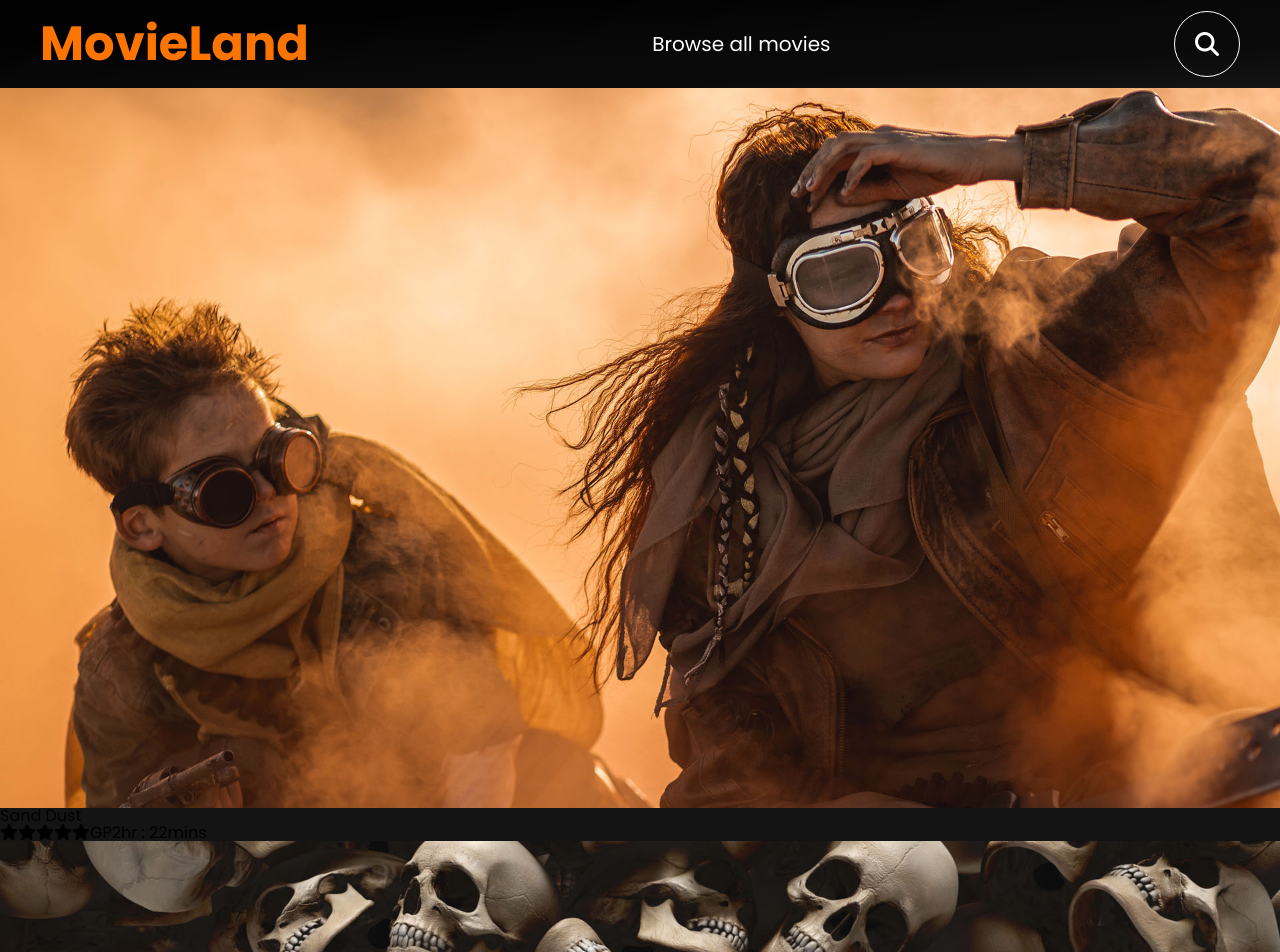
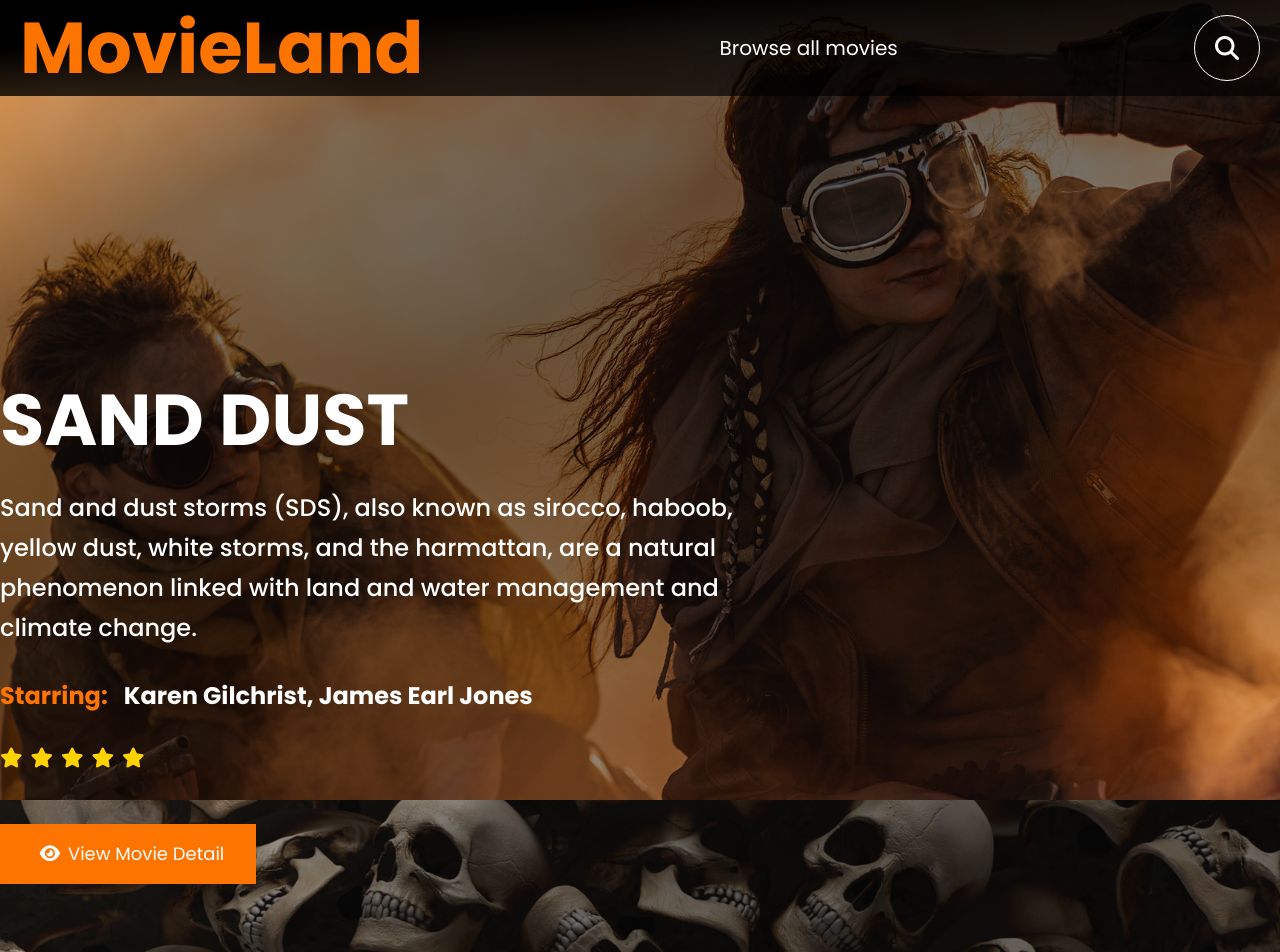
Before and after one commit to JordyBukondaTshibangu/MOVIELAND, a React (Create React App) app: page / in a window 1280 px wide. Shown: the top 952 px of the page. Built offline with nearby package versions, Linux system fonts and the light colour scheme.

Commit message:
style : enhance UI/UX for movie preview

```diff
--- a/src/App.css
+++ b/src/App.css
@@ -7,3 +7,14 @@ body
     font-style: normal;
     background-color: #141414;
   }
+
+.movie-preview-cover::after {
+  content: "";
+  position: absolute;
+  top: 0;
+  left: 0;
+  width: 100%;
+  height: 100vh;
+  z-index: 30;
+  background-image: linear-gradient(to right bottom, rgba(0,0,0,0), rgba(0,0,0,0.5), rgba(0,0,0,0.6), rgba(0,0,0,0.5),rgba(0,0,0,0.4), rgba(0,0,0,0));
+}
--- a/src/components/container/MovieHero.tsx
+++ b/src/components/container/MovieHero.tsx
@@ -7,7 +7,7 @@ type MovieProps = {
 };
 const MovieHero: React.FC<MovieProps> = ({ movies }) => {
   return (
-    <section>
+    <section className="relative w-full h-screen text-white">
       {movies.map((movie, index: number) => (
         <MoviePreview key={index} movie={movie} />
       ))}
--- a/src/components/regular/MoviePreview.tsx
+++ b/src/components/regular/MoviePreview.tsx
@@ -1,40 +1,40 @@
 import React from "react";
 import { IMovie } from "../../interfaces/movie";
+import { Link } from "react-router-dom";
 
-type MoviePreview = {
+type MoviePreviewProps = {
   movie: IMovie;
 };
-const MoviePreview: React.FC<MoviePreview> = ({
-  movie: {
-    id,
-    name,
-    rating,
-    time,
-    desc,
-    starring,
-    genres,
-    tags,
-    cover,
-    video,
-    date,
-  },
+const MoviePreview: React.FC<MoviePreviewProps> = ({
+  movie: { id, name, rating, desc, starring, cover },
 }) => {
   return (
-    <div>
-      <div>
-        <img src={cover} alt="" />
+    <div className="relative w-full h-screen bg-bgSuccess flex justify-center">
+      <div className="absolute min-h-full top-0 left-0 bottom-0 right-0 movie-preview-cover">
+        <img src={cover} alt={name} className="w-full h-full object-cover" />
       </div>
-      <div>
-        <h1>{name}</h1>
-        <span>
-          <i className="fa fa-star"></i>
-          <i className="fa fa-star"></i>
-          <i className="fa fa-star"></i>
-          <i className="fa fa-star"></i>
-          <i className="fa fa-star"></i>
-        </span>
-        <span>GP</span>
-        <span>{time}</span>
+      <div className="absolute max-w-8xl w-full mx-auto flex flex-col gap-8 z-40">
+        <h1 className="text-7xl font-bold uppercase mt-96">{name}</h1>
+        <p className="text-2xl font-medium leading-10 w-3/5">{desc}</p>
+        <div className="flex gap-4 items-center">
+          <span className="text-primary font-bold text-2xl">Starring:</span>
+          <span className="font-bold text-2xl ">{starring}</span>
+        </div>
+        <div className="flex items-center gap-4">
+          <span className="flex items-center gap-2">
+            <i className="fa fa-star text-xl text-rating"></i>
+            <i className="fa fa-star text-xl text-rating"></i>
+            <i className="fa fa-star text-xl text-rating"></i>
+            <i className="fa fa-star text-xl text-rating"></i>
+            <i className="fa fa-star text-xl text-rating"></i>
+          </span>
+        </div>
+        <Link
+          className="bg-primary w-64 px-5 py-4 flex items-center justify-center text-lg mt-5"
+          to={`/movies/${id}`}
+        >
+          <i className="fa fa-eye mx-2"></i> View Movie Detail
+        </Link>
       </div>
     </div>
   );
--- a/src/components/ui/Header.tsx
+++ b/src/components/ui/Header.tsx
@@ -4,9 +4,9 @@ import { Link } from "react-router-dom";
 const Header: React.FC = () => {
   const [showMobile, setShowMobile] = useState<Boolean>(false);
   return (
-    <header className="sticky z-10 h-[11vh] w-full py-5 bg-custom-gradient text-white">
-      <nav className="max-w-9xl mx-auto  h-full flex justify-between items-center px-5 lg:px-10">
-        <div className="text-5xl text-primary font-bold">MovieLand</div>
+    <header className="fixed z-50 h-[12vh] w-full py-5 bg-custom-gradient text-white">
+      <nav className="max-w-8xl mx-auto  h-full flex justify-between items-center px-5 ">
+        <div className="text-7xl text-primary font-bold">MovieLand</div>
         <span className="hidden lg:flex text-xl">
           <Link to="/">Browse all movies</Link>
         </span>
--- a/src/pages/HomePage.tsx
+++ b/src/pages/HomePage.tsx
@@ -8,7 +8,7 @@ const HomePage = () => {
 
   console.log(movies);
   return (
-    <main>
+    <main className="w-full">
       <MovieHero movies={movies} />
     </main>
   );
--- a/tailwind.config.js
+++ b/tailwind.config.js
@@ -16,7 +16,7 @@ module.exports = {
       "3xl": "1990px",
     },
     backgroundImage: {
-      'custom-gradient': 'linear-gradient(to right bottom, rgba(0,0,0,0.9), rgba(0,0,0,0.9), rgba(0,0,0,0.6), rgba(0,0,0,0.5), rgba(0,0,0,0))',
+      'custom-gradient': 'linear-gradient(to right bottom, rgba(0,0,0,9), rgba(0,0,0,9), rgba(0,0,0,0.8), rgba(0,0,0,0.7), rgba(0,0,0,0.6))',
     },
     colors: {
       primary: "#FD7401",
@@ -24,6 +24,7 @@ module.exports = {
       success: "#0BA02C",
       bgSuccess: "#00B83E",
       danger: "#dc3545",
+      rating : '#ffd300',
       info: "#738AFF",
       fontColor: "#BABABF",
       lightFontColor: "#555",
```
